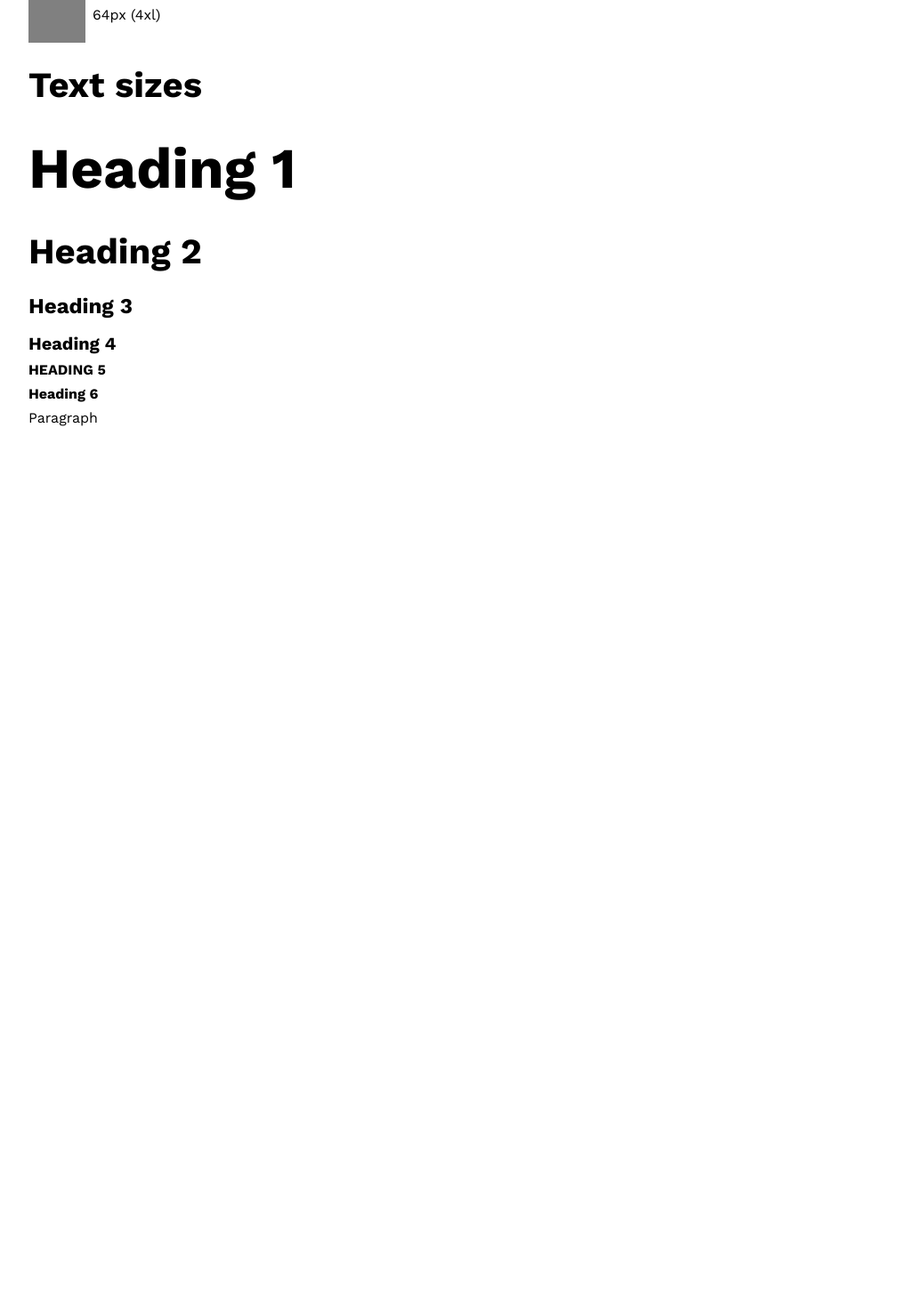
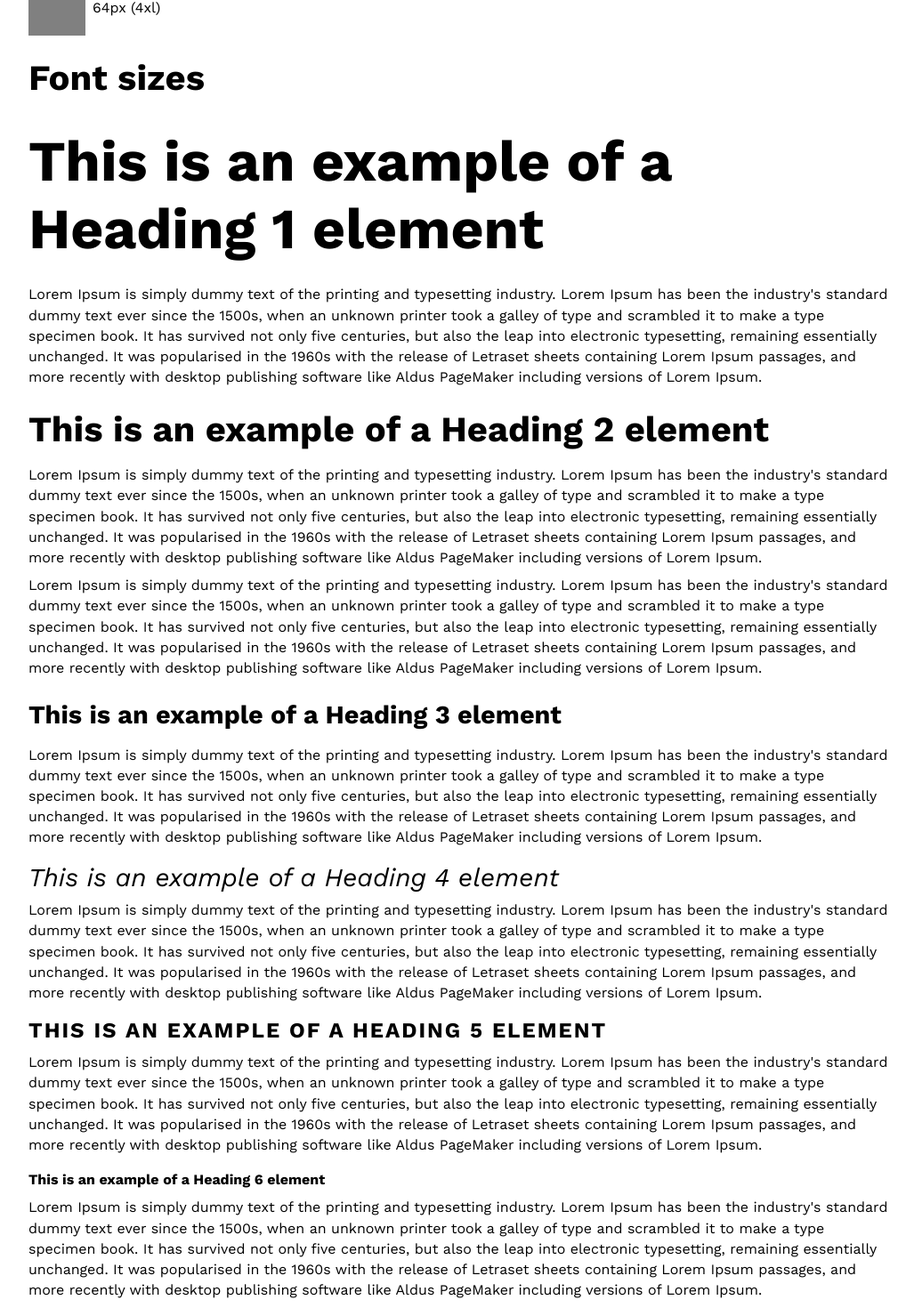
Before and after one commit to jackyef/flair, a Next.js app: page / in a window 1280 px wide. Shown: the part 363-1833 px from the top of the page at 89% size, without its empty margins (124-1151 px from the left). Before the commit the page ends 866 px from the top, so only its background shows below. Built offline with nearby package versions, Linux system fonts and the light colour scheme.

Commit message:
improvement: Adjust typography styles

```diff
--- a/src/components/Typography/Typography.tsx
+++ b/src/components/Typography/Typography.tsx
@@ -1,86 +1,143 @@
 import React from 'react';
 import { css } from 'goober';
 
-import { textSize, TextSizeVariant } from '@/theme/text';
+import { fontSizes, FontSizeVariant, lineHeights } from '@/theme/fonts';
 import { SizeVariant, space } from '@/theme/space';
 
 const AVAILABLE_ELEMENTS = ['h1', 'h2', 'h3', 'h4', 'h5', 'h6', 'p'] as const;
 type TypographyElement = typeof AVAILABLE_ELEMENTS[number];
 
-const SIZE_MAP: Record<TypographyElement, TextSizeVariant> = {
+const SIZE_MAP: Record<TypographyElement, FontSizeVariant> = {
   h1: 'h1',
   h2: 'h2',
   h3: 'h3',
-  h4: 'subheading',
-  h5: 'body',
+  h4: 'h3',
+  h5: 'subheading',
   h6: 'body',
   p: 'body',
 };
 
-const SPACE_MAP: Record<TypographyElement, SizeVariant> = {
+const MARGIN_TOP_MAP: Record<TypographyElement, SizeVariant> = {
   h1: '2xl',
   h2: 'xl',
+  h3: 'xl',
+  h4: 'lg',
+  h5: 'lg',
+  h6: 'lg',
+  p: 'md',
+};
+
+const MARGIN_BOTTOM_MAP: Record<TypographyElement, SizeVariant> = {
+  h1: 'xl',
+  h2: 'lg',
   h3: 'lg',
   h4: 'md',
   h5: 'md',
   h6: 'md',
-  p: 'md',
+  p: 'sm',
 };
 
-const ELEMENT_CLASSES = AVAILABLE_ELEMENTS.map((element) => {
+const cssClasses = AVAILABLE_ELEMENTS.reduce((acc, element) => {
   const isHeading = element.startsWith('h');
   const shouldUppercase = element === 'h5';
+  const fontSizeVar = SIZE_MAP[element];
+  const marginTopVar = MARGIN_TOP_MAP[element];
+  const marginBottomVar = MARGIN_BOTTOM_MAP[element];
 
-  return css`
-    font-size: ${textSize[SIZE_MAP[element]]};
-    margin: ${space[SPACE_MAP[element]]} 0;
+  const fontSize = fontSizes[fontSizeVar];
+
+  // We generally want the top margin to be larger than the bottom margin
+  // to make the heading feels more connected with the next paragraph
+  const marginTop = space[marginTopVar];
+  const marginBottom = space[marginBottomVar];
+
+  acc[element] = css`
+    font-size: ${fontSize};
+    margin: ${marginTop} 0 ${marginBottom};
+    line-height: ${lineHeights[fontSizeVar]};
     font-weight: ${isHeading ? '700' : '400'};
     text-transform: ${shouldUppercase ? 'uppercase' : 'none'};
+    letter-spacing: ${shouldUppercase ? space.xs : 'inherit'};
   `;
-});
+
+  return acc;
+}, {} as Record<TypographyElement, string>);
 
 interface Props extends React.HTMLProps<HTMLHeadingElement> {
   as?: TypographyElement;
 }
 
-export const H1: React.FC<Props> = ({ as = 'h1', children }) => {
+export const H1: React.FC<Props> = ({ as = 'h1', children, ...props }) => {
   const Element = as;
 
-  return <Element className={ELEMENT_CLASSES[0]}>{children}</Element>;
+  return (
+    <Element className={cssClasses.h1} {...props}>
+      {children}
+    </Element>
+  );
 };
 
-export const H2: React.FC<Props> = ({ as = 'h2', children }) => {
+export const H2: React.FC<Props> = ({ as = 'h2', children, ...props }) => {
   const Element = as;
 
-  return <Element className={ELEMENT_CLASSES[1]}>{children}</Element>;
+  return (
+    <Element className={cssClasses.h2} {...props}>
+      {children}
+    </Element>
+  );
 };
 
-export const H3: React.FC<Props> = ({ as = 'h3', children }) => {
+export const H3: React.FC<Props> = ({ as = 'h3', children, ...props }) => {
   const Element = as;
 
-  return <Element className={ELEMENT_CLASSES[2]}>{children}</Element>;
+  return (
+    <Element className={cssClasses.h3} {...props}>
+      {children}
+    </Element>
+  );
 };
 
-export const H4: React.FC<Props> = ({ as = 'h4', children }) => {
+const h4Class = css`
+  font-weight: 400;
+  font-style: italic;
+`;
+
+export const H4: React.FC<Props> = ({ as = 'h4', children, ...props }) => {
   const Element = as;
 
-  return <Element className={ELEMENT_CLASSES[3]}>{children}</Element>;
+  return (
+    <Element className={`${cssClasses.h4} ${h4Class}`} {...props}>
+      {children}
+    </Element>
+  );
 };
 
-export const H5: React.FC<Props> = ({ as = 'h5', children }) => {
+export const H5: React.FC<Props> = ({ as = 'h5', children, ...props }) => {
   const Element = as;
 
-  return <Element className={ELEMENT_CLASSES[4]}>{children}</Element>;
+  return (
+    <Element className={cssClasses.h5} {...props}>
+      {children}
+    </Element>
+  );
 };
 
-export const H6: React.FC<Props> = ({ as = 'h6', children }) => {
+export const H6: React.FC<Props> = ({ as = 'h6', children, ...props }) => {
   const Element = as;
 
-  return <Element className={ELEMENT_CLASSES[5]}>{children}</Element>;
+  return (
+    <Element className={cssClasses.h6} {...props}>
+      {children}
+    </Element>
+  );
 };
 
-export const P: React.FC<Props> = ({ as = 'p', children }) => {
+export const P: React.FC<Props> = ({ as = 'p', children, ...props }) => {
   const Element = as;
 
-  return <Element className={ELEMENT_CLASSES[6]}>{children}</Element>;
+  return (
+    <Element className={cssClasses.p} {...props}>
+      {children}
+    </Element>
+  );
 };
--- a/src/pages/index.tsx
+++ b/src/pages/index.tsx
@@ -16,15 +16,91 @@ export default function Home() {
 
       <SpaceSquares />
 
-      <H2>Text sizes</H2>
+      <H2>Font sizes</H2>
 
-      <H1>Heading 1</H1>
-      <H2>Heading 2</H2>
-      <H3>Heading 3</H3>
-      <H4>Heading 4</H4>
-      <H5>Heading 5</H5>
-      <H6>Heading 6</H6>
-      <P>Paragraph</P>
+      <H1>This is an example of a Heading 1 element</H1>
+      <P>
+        Lorem Ipsum is simply dummy text of the printing and typesetting
+        industry. Lorem Ipsum has been the industry&apos;s standard dummy text
+        ever since the 1500s, when an unknown printer took a galley of type and
+        scrambled it to make a type specimen book. It has survived not only five
+        centuries, but also the leap into electronic typesetting, remaining
+        essentially unchanged. It was popularised in the 1960s with the release
+        of Letraset sheets containing Lorem Ipsum passages, and more recently
+        with desktop publishing software like Aldus PageMaker including versions
+        of Lorem Ipsum.
+      </P>
+      <H2>This is an example of a Heading 2 element</H2>
+      <P>
+        Lorem Ipsum is simply dummy text of the printing and typesetting
+        industry. Lorem Ipsum has been the industry&apos;s standard dummy text
+        ever since the 1500s, when an unknown printer took a galley of type and
+        scrambled it to make a type specimen book. It has survived not only five
+        centuries, but also the leap into electronic typesetting, remaining
+        essentially unchanged. It was popularised in the 1960s with the release
+        of Letraset sheets containing Lorem Ipsum passages, and more recently
+        with desktop publishing software like Aldus PageMaker including versions
+        of Lorem Ipsum.
+      </P>
+      <P>
+        Lorem Ipsum is simply dummy text of the printing and typesetting
+        industry. Lorem Ipsum has been the industry&apos;s standard dummy text
+        ever since the 1500s, when an unknown printer took a galley of type and
+        scrambled it to make a type specimen book. It has survived not only five
+        centuries, but also the leap into electronic typesetting, remaining
+        essentially unchanged. It was popularised in the 1960s with the release
+        of Letraset sheets containing Lorem Ipsum passages, and more recently
+        with desktop publishing software like Aldus PageMaker including versions
+        of Lorem Ipsum.
+      </P>
+      <H3>This is an example of a Heading 3 element</H3>
+      <P>
+        Lorem Ipsum is simply dummy text of the printing and typesetting
+        industry. Lorem Ipsum has been the industry&apos;s standard dummy text
+        ever since the 1500s, when an unknown printer took a galley of type and
+        scrambled it to make a type specimen book. It has survived not only five
+        centuries, but also the leap into electronic typesetting, remaining
+        essentially unchanged. It was popularised in the 1960s with the release
+        of Letraset sheets containing Lorem Ipsum passages, and more recently
+        with desktop publishing software like Aldus PageMaker including versions
+        of Lorem Ipsum.
+      </P>
+      <H4>This is an example of a Heading 4 element</H4>
+      <P>
+        Lorem Ipsum is simply dummy text of the printing and typesetting
+        industry. Lorem Ipsum has been the industry&apos;s standard dummy text
+        ever since the 1500s, when an unknown printer took a galley of type and
+        scrambled it to make a type specimen book. It has survived not only five
+        centuries, but also the leap into electronic typesetting, remaining
+        essentially unchanged. It was popularised in the 1960s with the release
+        of Letraset sheets containing Lorem Ipsum passages, and more recently
+        with desktop publishing software like Aldus PageMaker including versions
+        of Lorem Ipsum.
+      </P>
+      <H5>This is an example of a Heading 5 element</H5>
+      <P>
+        Lorem Ipsum is simply dummy text of the printing and typesetting
+        industry. Lorem Ipsum has been the industry&apos;s standard dummy text
+        ever since the 1500s, when an unknown printer took a galley of type and
+        scrambled it to make a type specimen book. It has survived not only five
+        centuries, but also the leap into electronic typesetting, remaining
+        essentially unchanged. It was popularised in the 1960s with the release
+        of Letraset sheets containing Lorem Ipsum passages, and more recently
+        with desktop publishing software like Aldus PageMaker including versions
+        of Lorem Ipsum.
+      </P>
+      <H6>This is an example of a Heading 6 element</H6>
+      <P>
+        Lorem Ipsum is simply dummy text of the printing and typesetting
+        industry. Lorem Ipsum has been the industry&apos;s standard dummy text
+        ever since the 1500s, when an unknown printer took a galley of type and
+        scrambled it to make a type specimen book. It has survived not only five
+        centuries, but also the leap into electronic typesetting, remaining
+        essentially unchanged. It was popularised in the 1960s with the release
+        of Letraset sheets containing Lorem Ipsum passages, and more recently
+        with desktop publishing software like Aldus PageMaker including versions
+        of Lorem Ipsum.
+      </P>
     </Main>
   );
 }
--- /dev/null
+++ b/src/theme/fonts.ts
@@ -0,0 +1,28 @@
+export const FONTSIZE_VARIANTS = [
+  'h1',
+  'h2',
+  'h3',
+  'subheading',
+  'body',
+  'small',
+] as const;
+
+export type FontSizeVariant = typeof FONTSIZE_VARIANTS[number];
+
+export const fontSizes: Record<FontSizeVariant, string> = {
+  h1: '4rem',
+  h2: '2.5rem',
+  h3: '1.8rem',
+  subheading: '1.5rem',
+  body: '1rem',
+  small: '0.875rem',
+} as const;
+
+export const lineHeights: Record<FontSizeVariant, string> = {
+  h1: '1.19',
+  h2: '1.175',
+  h3: '1.2',
+  subheading: '1.3',
+  body: '1.45',
+  small: '1.45',
+} as const;
--- a/src/theme/text.ts
+++ /dev/null
@@ -1,19 +0,0 @@
-export const TEXTSIZE_VARIANTS = [
-  'h1',
-  'h2',
-  'h3',
-  'subheading',
-  'body',
-  'small',
-] as const;
-
-export type TextSizeVariant = typeof TEXTSIZE_VARIANTS[number];
-
-export const textSize: Record<TextSizeVariant, string> = {
-  h1: '4rem',
-  h2: '2.5rem',
-  h3: '1.5rem',
-  subheading: '1.25rem',
-  body: '1rem',
-  small: '0.875rem',
-} as const;
```
Also changed, not shown: 1 other file (tests, documents, lock files or other folders).
